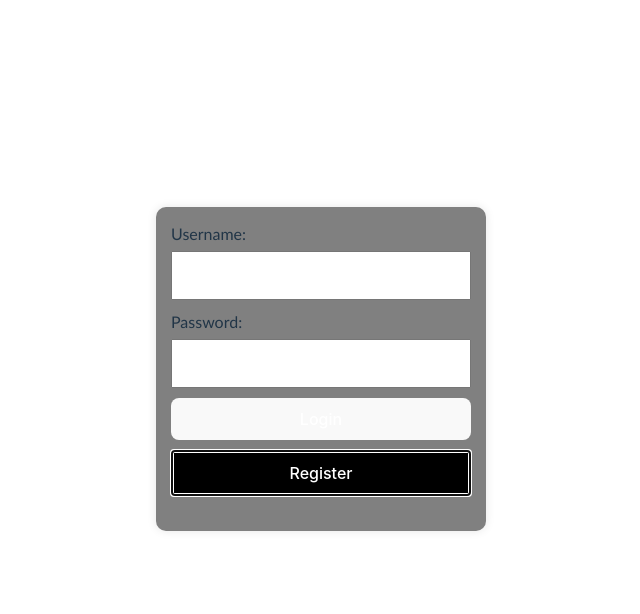
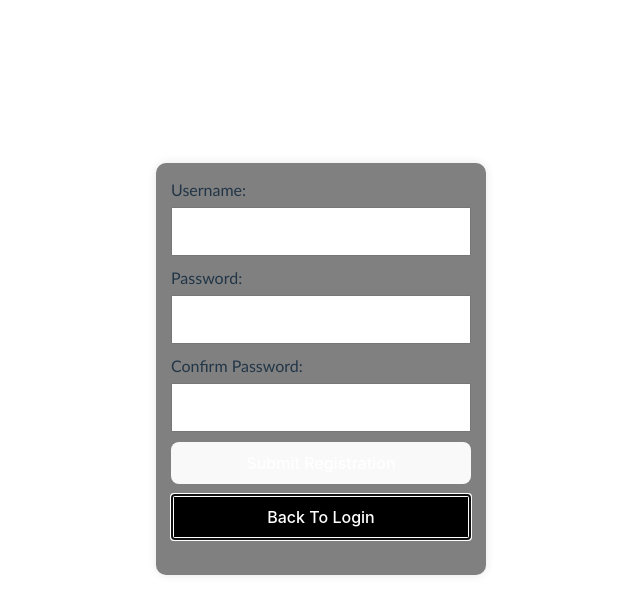
Before and after one commit to BailieByrne/Java-Bank-FrontEnd, a React (Vite) app in the folder Java-Bank-FrontEnd/: page / in a window 1280 px wide. Both pictures are taken after a click on the button "Register". Shown: the top 614 px of the page, without its empty margins (319-959 px from the left). Built offline with nearby package versions, Linux system fonts and the light colour scheme; no server answers.

Commit message:
Flawless UI Chnages

```diff
--- a/Java-Bank-FrontEnd/src/App.tsx
+++ b/Java-Bank-FrontEnd/src/App.tsx
@@ -6,8 +6,11 @@ import Cookies from 'js-cookie';
 const App: React.FC = () => {
   const [keeper, setKeeper] = useState<string>('');
   const [password, setPassword] = useState<string>('');
+  const [confirmPassword, setConfirmPassword] = useState<string>('');
   const [message, setMessage] = useState<string>('');
   const [messageColor, setMessageColor] = useState<string>('');
+  const [showConfirmPassword, setShowConfirmPassword] = useState<boolean>(false);
+  const [isRegistering, setIsRegistering] = useState<boolean>(false);
 
 
   const handleLogin = async (event: React.FormEvent) => {
@@ -21,21 +24,23 @@ const App: React.FC = () => {
         body: JSON.stringify({ keeper, password }),
       });
       if (response.ok) {
-		const jwtToken = await response.text();
+		const jsonResponse = await response.json();
+		const jwtToken = jsonResponse.message;
+		console.log("Token:",jwtToken)
 		Cookies.set('jwt', jwtToken, {
-          expires: 1, // Cookie expiration (in days)
-          path: '/',   // Cookie path
+          expires: 1,
+          path: '/',
           secure: false, // Use `true` if you're in production
-          sameSite: 'Strict', // or 'Lax' based on your needs
+          sameSite: 'Strict',
         });
+        console.log('Login Successful:');
         setMessageColor('green');
-        console.log('Login successful:');
-        setMessage('Log in successful!');
+        setMessage('Log in Successful!');
       } else {
 		const errorData= await response.json();
 		const errorMessage = errorData.message;
         // Handle login error
-        console.error('Login failed');
+        console.error('Login Failed');
         setMessageColor('red');
         setMessage(errorMessage);
       }
@@ -46,8 +51,31 @@ const App: React.FC = () => {
     }
   };
 
+   const handleRegisterClick = () => {
+    setShowConfirmPassword(true);
+    setIsRegistering(true);
+    setMessage('');
+    setMessageColor('');
+  };
+
+  const SucessfullRegistration = () => {
+    setShowConfirmPassword(false);
+    setIsRegistering(false);
+    setPassword('');
+    setConfirmPassword('');
+  };
+
+
   const handleRegister = async (event: React.FormEvent) => {
     event.preventDefault();
+
+
+    if (password !== confirmPassword) {
+	  setMessageColor('red');
+      setMessage('Passwords do not match');
+      return;
+    }
+
     try {
       const response = await fetch('http://localhost:8080/auth/register', {
         method: 'POST',
@@ -59,19 +87,28 @@ const App: React.FC = () => {
       if (response.ok) {
         // Handle successful registration
         console.log('Registration successful');
+        setMessageColor('green');
+        setMessage('Registration Successful!');
+        SucessfullRegistration();
       } else {
+		const errorRegData= await response.json();
+		const errorRegMessage = errorRegData.message;
         // Handle registration error
-        console.error('Registration failed');
+        console.error('Registration Failed');
+        setMessageColor('red');
+        setMessage(errorRegMessage);
       }
     } catch (error) {
        console.error('An error occurred:', error);
+       setMessageColor('red');
+       setMessage('Error! ' + error);
     }
   };
 
    return (
 	    <div>
 	      <h1 id="page-title">Byrne Banking Solutions</h1>
-      <form onSubmit={handleLogin}>
+	      <form onSubmit={isRegistering ? handleRegister : handleLogin}>
 	        <div>
 	          <label htmlFor="username">Username:</label>
 	          <input
@@ -94,17 +131,36 @@ const App: React.FC = () => {
 	            required
 	          />
 	        </div>
+	        {showConfirmPassword && (
 	          <div>
+	            <label htmlFor="confirm-password">Confirm Password:</label>
+	            <input
+	              type="password"
+	              id="confirm-password"
+	              name="confirm-password"
+	              value={confirmPassword}
+	              onChange={(e) => setConfirmPassword(e.target.value)}
+	              required={isRegistering}
+	            />
+	          </div>
+	        )}
+	        <div>
+	          {isRegistering ? (
+				<>
+	            <button type="submit">Submit Registration</button>
+	            <button type="button" onClick={SucessfullRegistration} className="Registerbutton">Back To Login</button>
+	            </>
+	          ) : (
+	            <>
 	              <button type="submit">Login</button>
-          <button type="button" onClick={handleRegister} className="Registerbutton">
-            Register
-          </button>
+	              <button type="button" onClick={handleRegisterClick} className="Registerbutton">Register</button>
+	            </>
+	          )}
 	        </div>
 	      </form>
 	      <p id="status-text" style={{ color: messageColor }}>{message}</p>
 	      <p id="foot-note">Because Your Money Matters</p>
 	    </div>
-
 	  );
 	};
 
```
Lines whose indentation alone changed are shown as unchanged.
